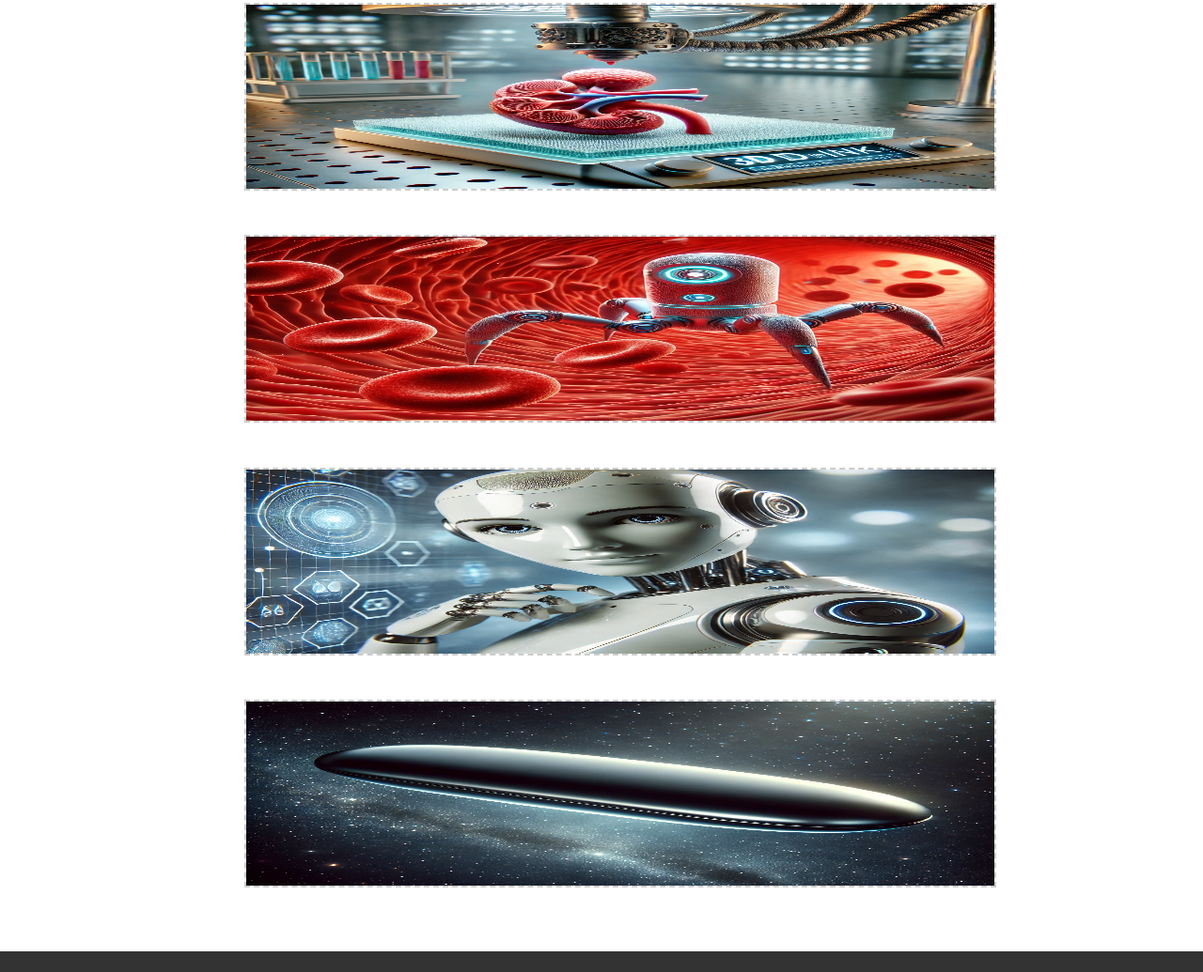
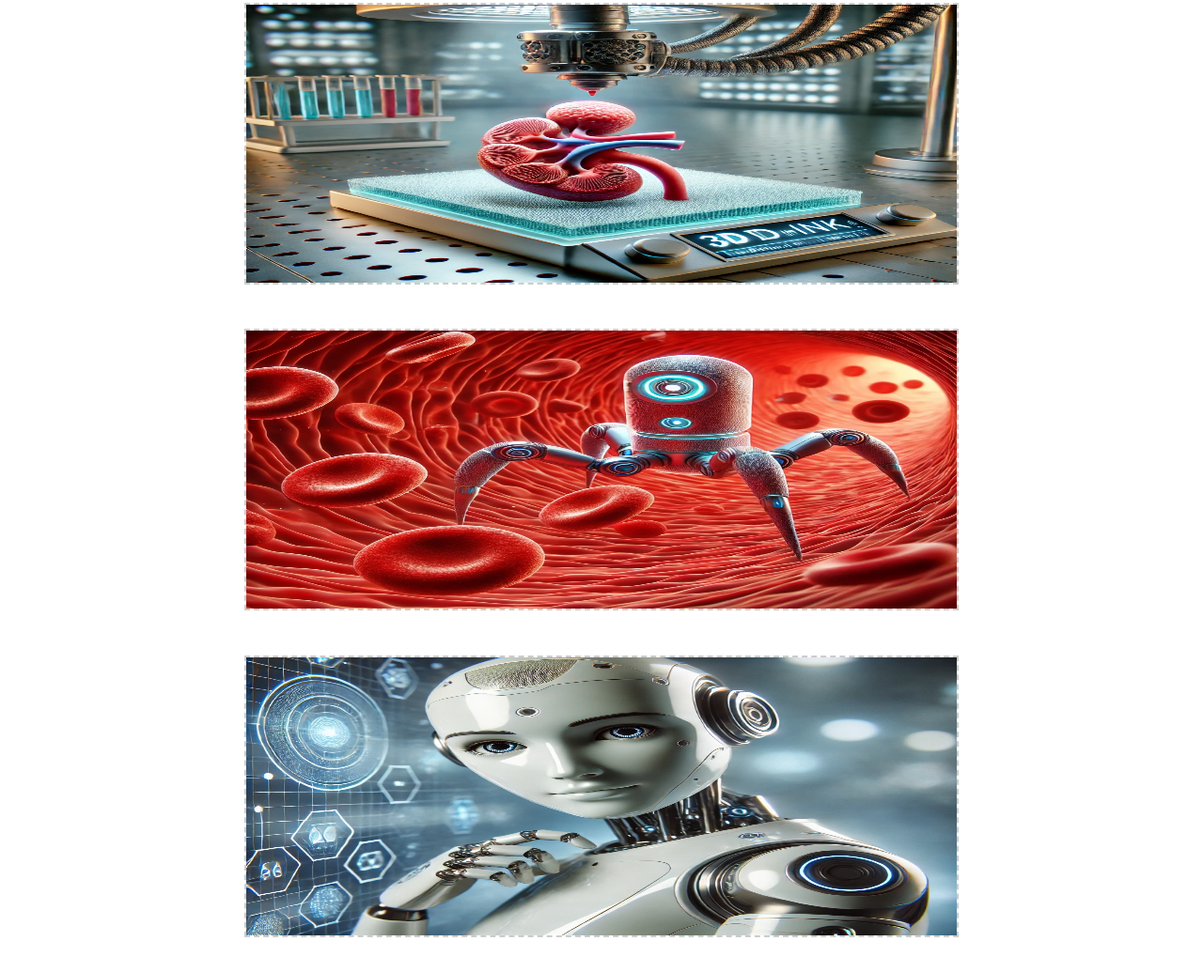
Before and after one commit to Futuretechfoundation/website, a plain HTML site: page index.html in a window 1280 px wide. Shown: the part 807-1842 px from the top of the page at 94% size. Drawn offline with Linux system fonts and the light colour scheme.

Commit message:
Update index.html

```diff
--- a/index.html
+++ b/index.html
@@ -318,16 +318,16 @@
         <section>
     <h2>Explore Our Focus Areas</h2>
     <div>
-        <img src="https://raw.githubusercontent.com/Futuretechfoundation/website/refs/heads/main/images/bioprinting%20.webp" alt="3D Bioprinting" style="width: 200%; max-width: 800px; height: 200px; margin: 20px 0; border: 2px dashed #ccc;">
+        <img src="https://raw.githubusercontent.com/Futuretechfoundation/website/refs/heads/main/images/bioprinting%20.webp" alt="3D Bioprinting" style="width: 100%; max-width: 800px; height: 300px; margin: 20px 0; border: 2px dashed #ccc;">
     </div>
     <div>
-        <img src="https://raw.githubusercontent.com/Futuretechfoundation/website/refs/heads/main/images/nanobot.webp" alt="Nanorobotics" style="width: 200%; max-width: 800px; height: 200px; margin: 20px 0; border: 2px dashed #ccc;">
+        <img src="https://raw.githubusercontent.com/Futuretechfoundation/website/refs/heads/main/images/nanobot.webp" alt="Nanorobotics" style="width: 100%; max-width: 800px; height: 300px; margin: 20px 0; border: 2px dashed #ccc;">
     </div>
     <div>
-        <img src="https://raw.githubusercontent.com/Futuretechfoundation/website/refs/heads/main/images/humanoid%20.webp" alt="Humanoids" style="width: 200%; max-width: 800px; height: 200px; margin: 20px 0; border: 2px dashed #ccc;">
+        <img src="https://raw.githubusercontent.com/Futuretechfoundation/website/refs/heads/main/images/humanoid%20.webp" alt="Humanoids" style="width: 100%; max-width: 800px; height: 300px; margin: 20px 0; border: 2px dashed #ccc;">
     </div>
     <div>
-        <img src="https://raw.githubusercontent.com/Futuretechfoundation/website/refs/heads/main/images/uap.webp" alt="UAP Technology" style="width: 200%; max-width: 800px; height: 200px; margin: 20px 0; border: 2px dashed #ccc;">
+        <img src="https://raw.githubusercontent.com/Futuretechfoundation/website/refs/heads/main/images/uap.webp" alt="UAP Technology" style="width: 100%; max-width: 800px; height: 300px; margin: 20px 0; border: 2px dashed #ccc;">
     </div>
 </section>
     </div>
```
